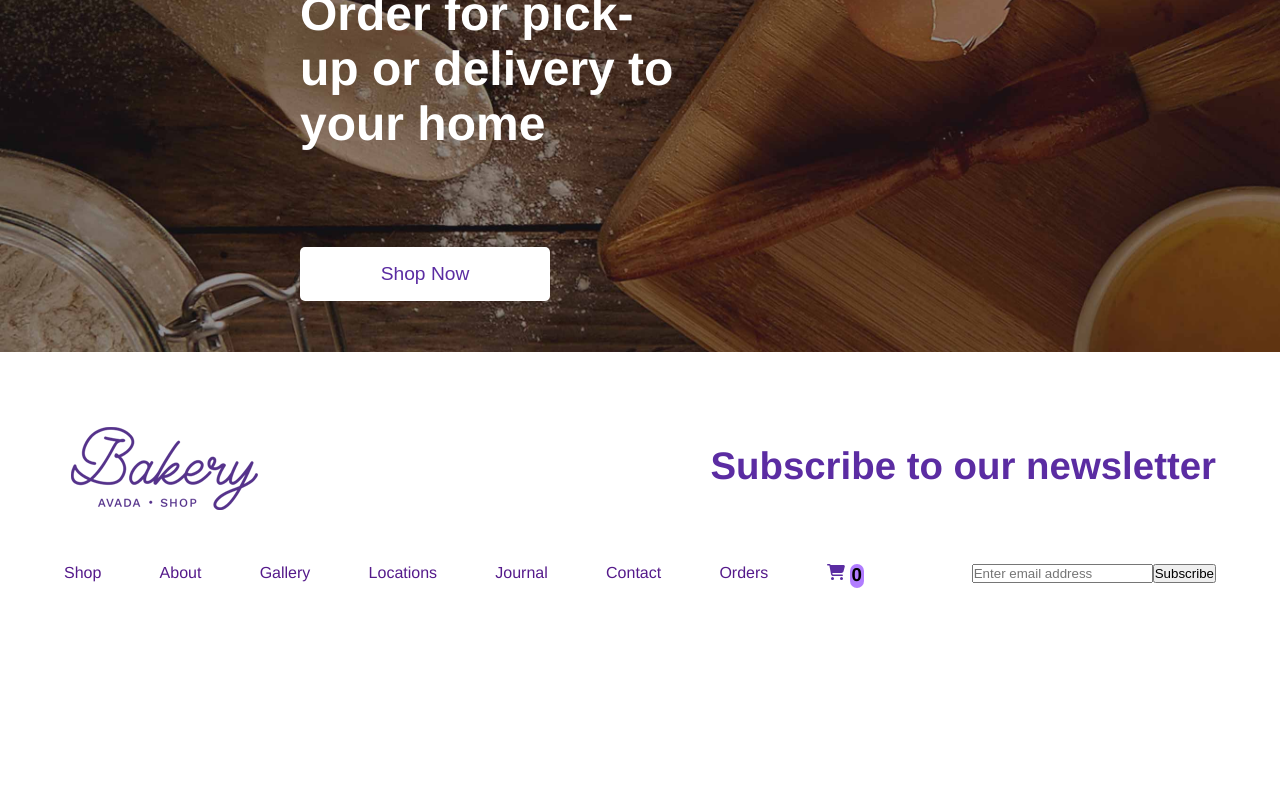
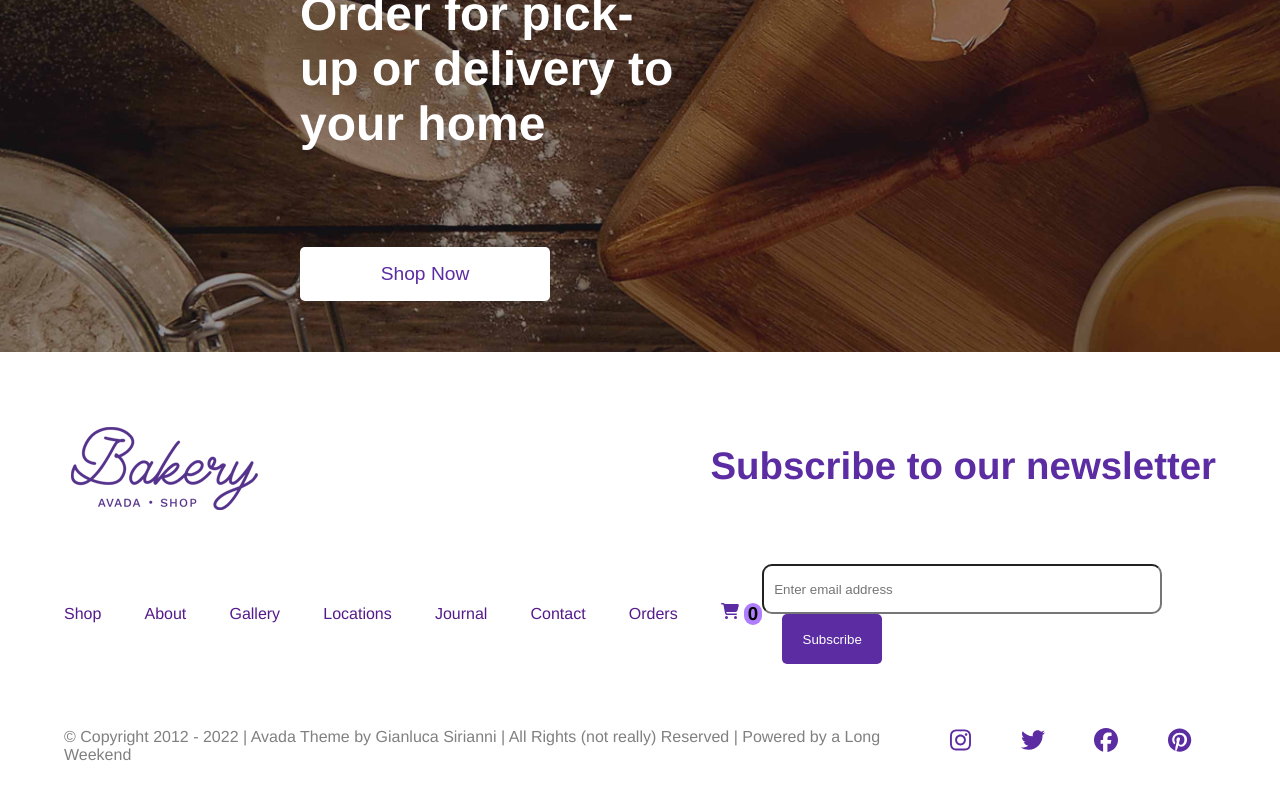
Before and after one commit to GianlucaSirianni/proj-html-vuejs, a Vue app: page / in a window 1280 px wide. Shown: the part 7344-8144 px from the top of the page. Before the commit the page ends 7996 px from the top, so only its background shows below. Built offline with nearby package versions, Linux system fonts and the light colour scheme.

Commit message:
completo 1

```diff
--- /dev/null
+++ b/src/components/Footer/BottomFooter.vue
@@ -0,0 +1,50 @@
+<template>
+  <div class="bottomF">
+    <div class="copyrights">
+      <p>
+        &copy; Copyright 2012 - 2022 | Avada Theme by Gianluca Sirianni | All
+        Rights (not really) Reserved | Powered by a Long Weekend
+      </p>
+    </div>
+    <div class="social">
+      <font-awesome-icon icon="fa-brands fa-instagram" />
+      <font-awesome-icon icon="fa-brands fa-twitter" />
+      <font-awesome-icon icon="fa-brands fa-facebook" />
+      <font-awesome-icon icon="fa-brands fa-pinterest" />
+    </div>
+  </div>
+</template>
+
+<script>
+export default {
+  name: "BottomFooter",
+};
+</script>
+
+<style lang="scss" scoped>
+.bottomF {
+  padding-left: 4rem;
+  padding-right: 4rem;
+  padding-bottom: 6rem;
+  display: flex;
+  justify-content: space-between;
+
+  .social {
+    width: 300px;
+    display: flex;
+    justify-content: space-around;
+    font-size: 1.5rem;
+    color: #5b2ca2;
+  }
+}
+
+    p{
+        color: gray;
+    }
+.fa-instagram:hover,
+.fa-twitter:hover,
+.fa-facebook:hover,
+.fa-pinterest:hover {
+  color: black;
+}
+</style>
--- a/src/components/Footer/FooterComp.vue
+++ b/src/components/Footer/FooterComp.vue
@@ -31,12 +31,14 @@
         </div>
       </div>
     </div>
+    <BottomFooter/>
   </div>
 </template>
 
 <script>
 import CallAction from "../Footer/CallAction.vue";
 import NavFooter from "../Footer/NavFooter.vue";
+import BottomFooter from "../Footer/BottomFooter.vue";
 export default {
   name: "FooterComp",
   props: {
@@ -46,6 +48,7 @@ export default {
   components: {
     CallAction,
     NavFooter,
+    BottomFooter,
   },
 };
 </script>
@@ -82,6 +85,7 @@ export default {
 .nav {
   display: flex;
   justify-content: space-between;
+  align-items: center;
   width: 800px;
 }
 
@@ -96,9 +100,35 @@ export default {
     background-color: #b17dff;
     border-radius: 50px;
     margin-left: 5px;
-    padding-left: 2px;
-    padding-right: 2px;
-    padding-bottom: 2px;
+    padding-left: 4px;
+    padding-right: 4px;
+  }
+}
+
+.inputBtn{
+    input{
+        width: 400px;
+        height: 50px;
+        border-radius: 10px;
+        padding: 10px;
+    }
+
+    button {
+    height: 50px;
+    width: 100px;
+    margin-left: 20px;
+    padding: 1rem;
+    color: white;
+    border-color: white;
+    background-color: #5b2ca2;
+    border-style: none;
+    border-radius: 5px;
+  }
+
+  button:hover {
+    background-color: white;
+    color: #5b2ca2;
+    border: 2px solid gray;
   }
 }
 
--- a/src/main.js
+++ b/src/main.js
@@ -10,7 +10,7 @@ import { FontAwesomeIcon } from '@fortawesome/vue-fontawesome';
 // import specific icons /
 import {faCartShopping, faDollarSign, faFolder, faMagnifyingGlass,} from '@fortawesome/free-solid-svg-icons';
 
-import {faSquareInstagram, faInstagram} from '@fortawesome/free-brands-svg-icons'
+import {faSquareInstagram, faInstagram, faTwitter, faFacebook, faPinterest} from '@fortawesome/free-brands-svg-icons'
 
 // Import icone regular /
 import {} from '@fortawesome/free-regular-svg-icons';
@@ -22,6 +22,9 @@ library.add(faFolder);
 library.add(faDollarSign);
 library.add(faSquareInstagram);
 library.add(faInstagram);
+library.add(faTwitter);
+library.add(faFacebook);
+library.add(faPinterest);
 
 
 // add font awesome icon component */
```
